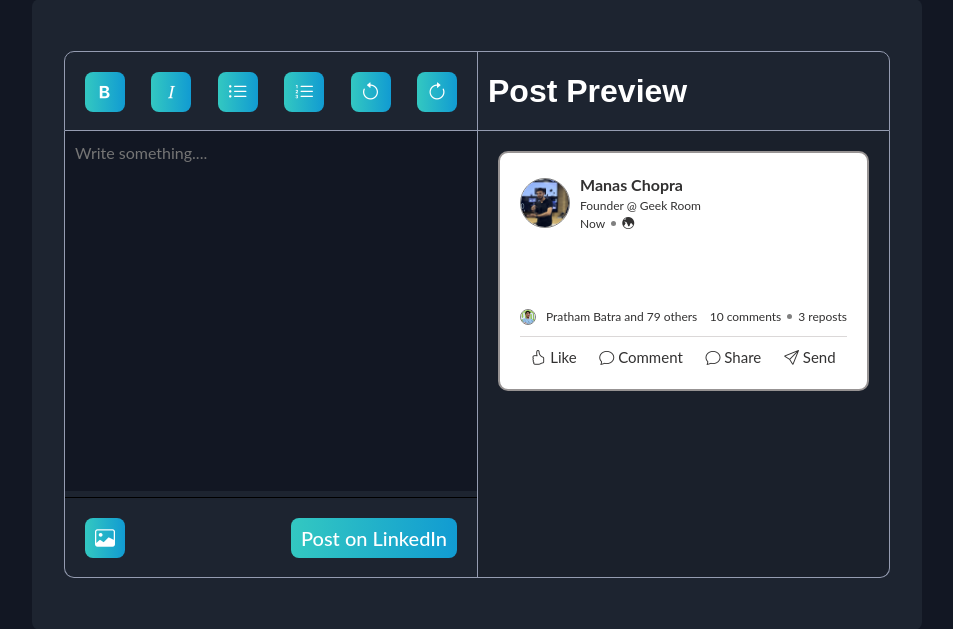
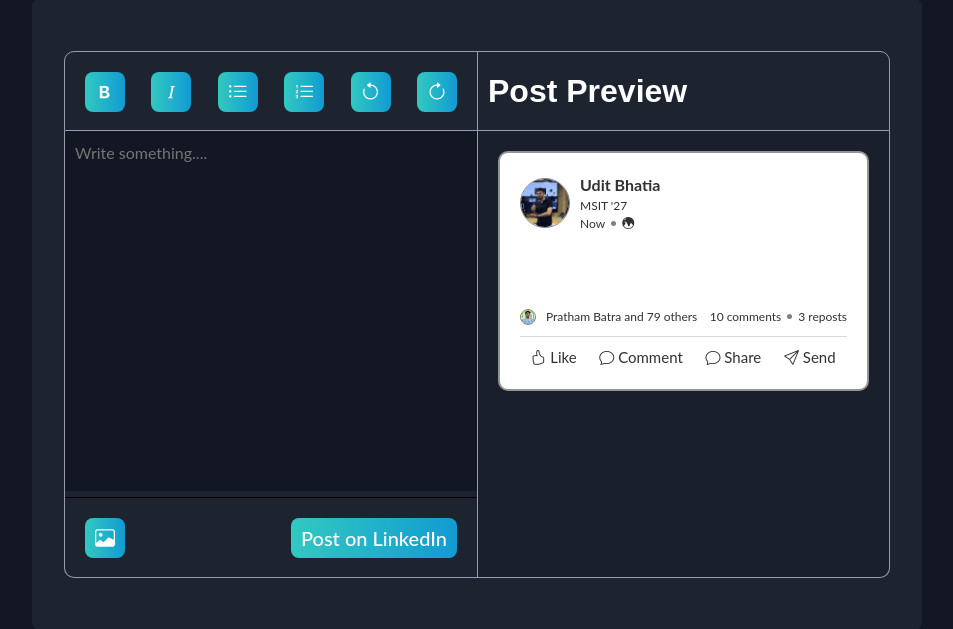
Before and after one commit to uditbhatia26/Postify, a Flask app: page /dashboard in a window 1280 px wide. Shown: the part 786-1415 px from the top of the page, without its empty margins (288-1241 px from the left). Run offline with Flask 3, Linux system fonts and the light colour scheme; the visitor is signed in with stand-in values (Sample User, id 1); some libraries are stand-ins or nearby versions.

Commit message:
Updated preview section

```diff
--- a/templates/dashboard.html
+++ b/templates/dashboard.html
@@ -193,8 +193,8 @@
                     <div class="profile">
                       <img src="../static/assets/images/header/manas.png" alt="Manas Chopra">
                       <div class="name">
-                        <span style="font-size: 1rem; font-weight: bold;">Manas Chopra</span>
-                        <span>Founder @ Geek Room</span>
+                        <span style="font-size: 1rem; font-weight: bold;">Udit Bhatia</span>
+                        <span>MSIT '27</span>
                         <div style="display: flex; flex-direction: row;">
                           <span>Now</span>
                           <div class="dot"></div>
```
